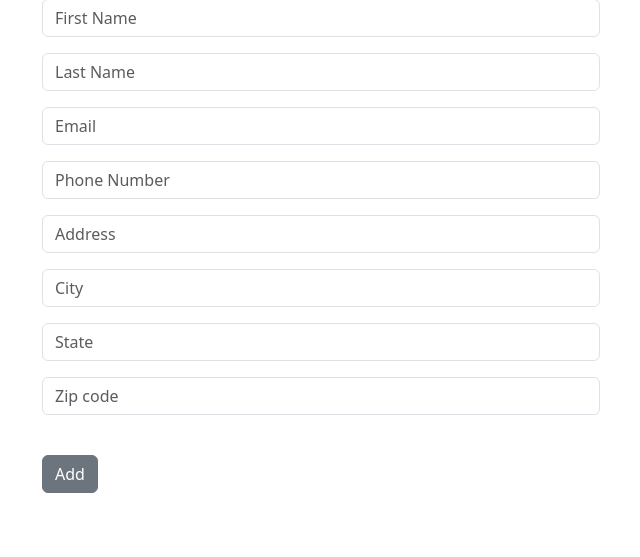
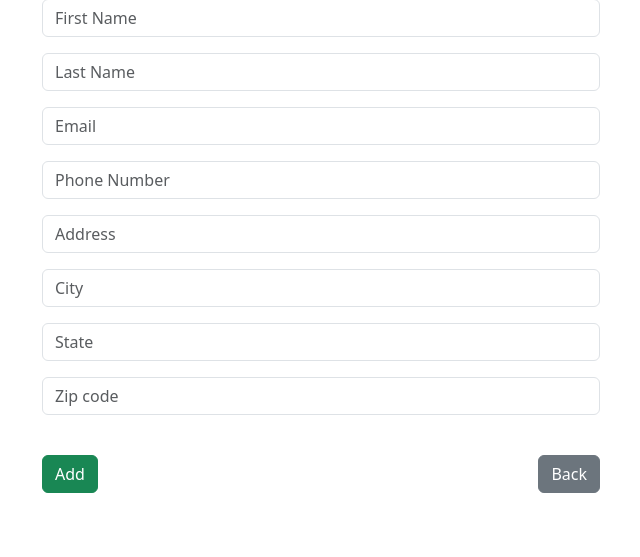
Before and after one commit to michaelgetachew-abebe/Customer-Relation-Management-App, a Django app: template crm/crmApp/templates/add_record.html in a window 1280 px wide. Shown: the part 161-718 px from the top of the page, without its empty margins (319-959 px from the left). Run offline with Django 4.2, Linux system fonts and the light colour scheme; the template is opened without the code that fills it: values that come from a table or form of the project are taken from there, others are empty; parts of the project's set-up code (start-up, migrations or seed data) failed here and were passed over.

Commit message:
Feat(start): started adding functionality for customer adding

```diff
--- a/crm/crmApp/templates/add_record.html
+++ b/crm/crmApp/templates/add_record.html
@@ -10,7 +10,10 @@
             {{ form.as_p }}
 
             <br/>
-            <button type="submit" class="btn btn-secondary">Add</button>
+            <div class="d-flex justify-content-between">
+                <button type="submit" class="btn btn-success">Add</button>
+                <a href="{% url 'home' %}" class="btn btn-secondary">Back</a>
+            </div>
         </form>
     </div>
 {% endblock%}
--- a/crm/crmApp/urls.py
+++ b/crm/crmApp/urls.py
@@ -9,4 +9,5 @@ urlpatterns = [
     path('record/<int:id>', views.customer_record, name='record'),
     path('delete_record/<int:id>', views.delete, name='delete_record'),
     path('add_record', views.add_record, name='add_record'),
+    path('edit_record', views.edit_record, name='edit_record'),
 ]
```
